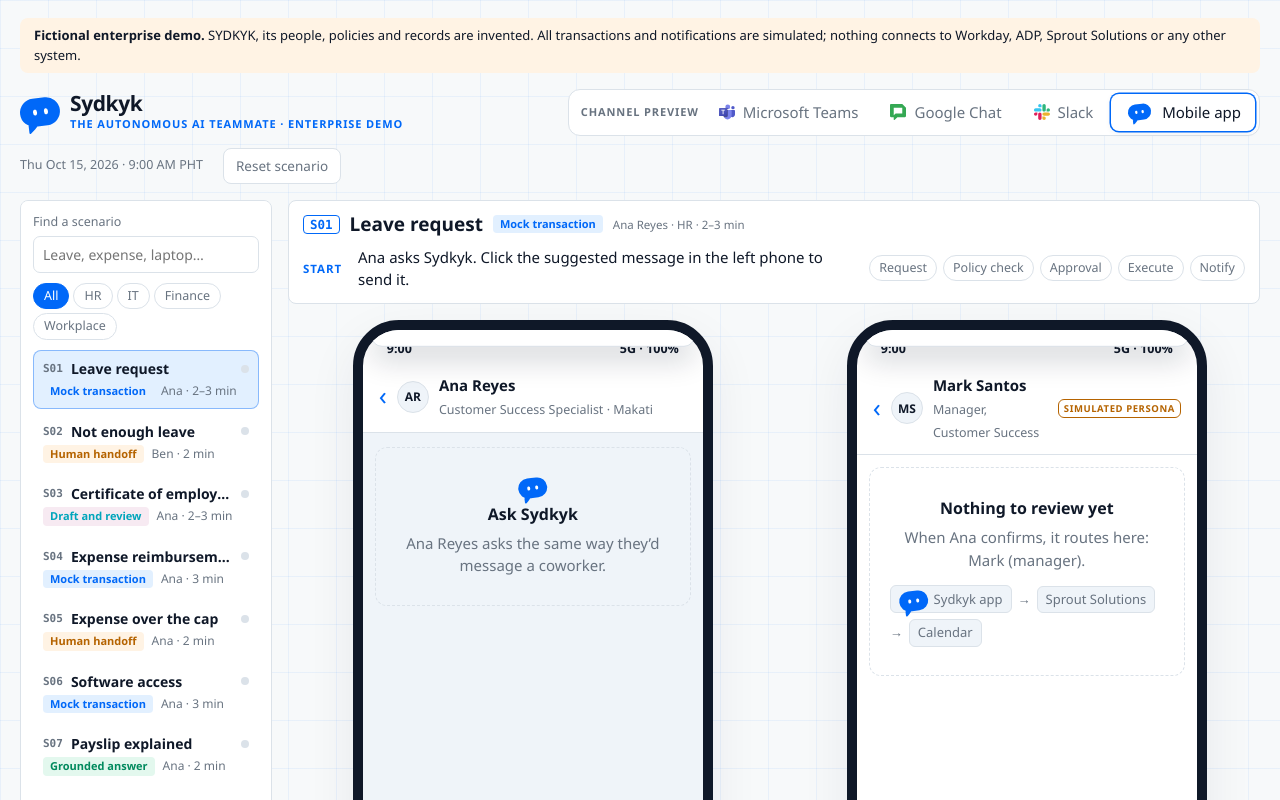
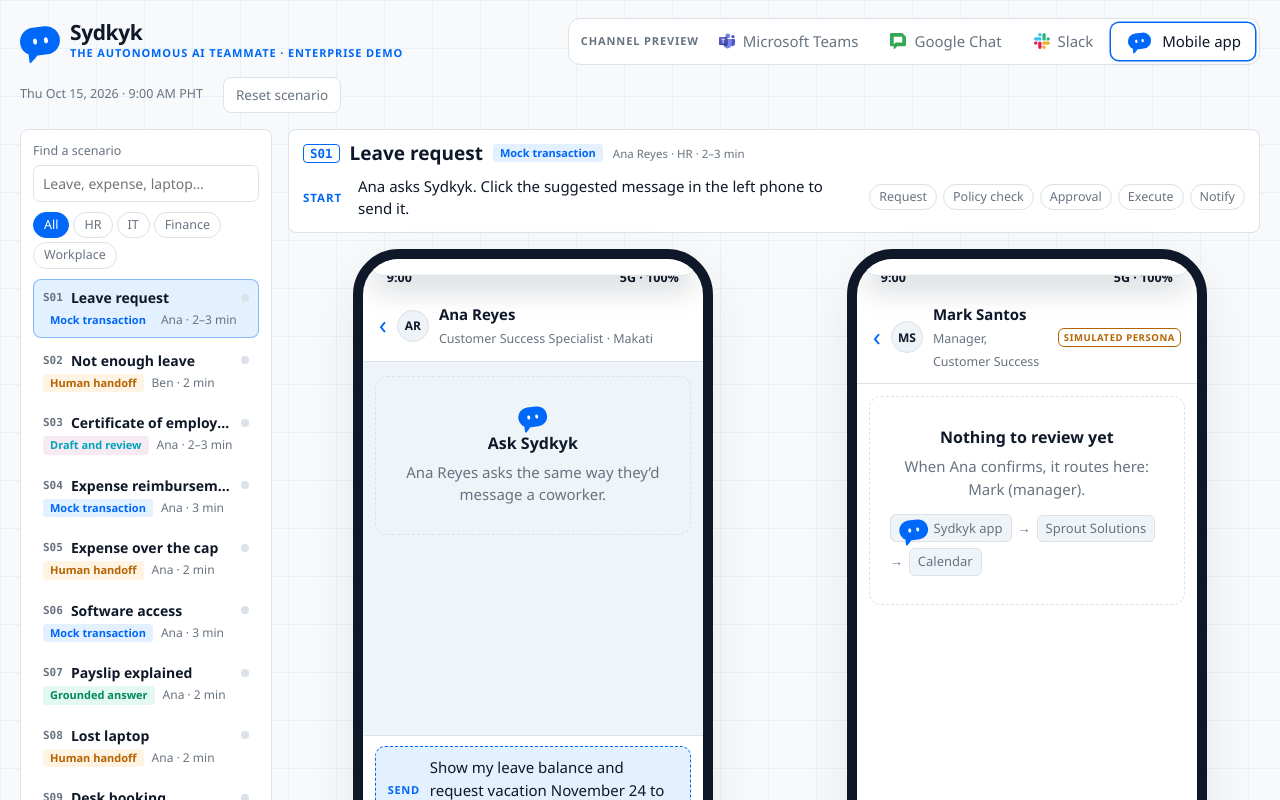
Before and after one commit to N-ablly/sydkyk, a Next.js app: page /experience/demo in a window 1280 px wide. Shown: the top 800 px of the page. Built offline with nearby package versions, Linux system fonts and the light colour scheme.

Commit message:
feat: remove the fictional-demo banner and roadmap list from the demo page
Co-Authored-By: Claude Opus 5.5 <noreply@anthropic.com>

```diff
--- a/components/demo/demo.tsx
+++ b/components/demo/demo.tsx
@@ -78,11 +78,6 @@ export function Demo({ initialScenario }: { initialScenario?: ScenarioId }) {
 
   return (
     <div className="wrap">
-      <p className="banner" role="note">
-        <strong>Fictional enterprise demo.</strong> SYDKYK, its people, policies and records are invented. All transactions and
-        notifications are simulated; nothing connects to Workday, ADP, Sprout Solutions or any other system.
-      </p>
-
       <header className="top">
         <div className="brand">
           <Mascot />
--- a/components/demo/scenario-rail.tsx
+++ b/components/demo/scenario-rail.tsx
@@ -3,7 +3,6 @@
 import { useId, useState } from "react";
 import { PERSONAS } from "@/lib/demo/personas";
 import { DOMAINS, MODE_LABEL, SCENARIOS, SCENARIO_ORDER } from "@/lib/demo/scenarios";
-import { ROADMAP } from "@/lib/demo/sources.generated";
 import type { Domain, DemoState, ScenarioId } from "@/lib/demo/types";
 
 interface Props {
@@ -24,7 +23,6 @@ export function ScenarioRail({ state, onSelect }: Props) {
     return [s.title, s.prompt, s.domain, MODE_LABEL[s.mode], PERSONAS[s.requester].name].join(" ").toLowerCase().includes(q);
   });
 
-  const roadmapTotal = Object.values(ROADMAP).reduce((n, list) => n + list.length, 0);
 
   return (
     <nav className="rail" aria-label="Demo scenarios">
@@ -62,19 +60,6 @@ export function ScenarioRail({ state, onSelect }: Props) {
         })}
         {visible.length === 0 && <li className="meta">No scenario matches “{query}”.</li>}
       </ul>
-      <details className="roadmap">
-        <summary>
-          Roadmap · {roadmapTotal} more use cases <span className="meta">specified, not built</span>
-        </summary>
-        {DOMAINS.map((d) => (
-          <div key={d}>
-            <p className="sec-l">
-              {d} · {ROADMAP[d]?.length ?? 0}
-            </p>
-            <p className="meta">{(ROADMAP[d] ?? []).slice(0, 8).join(", ")}{(ROADMAP[d]?.length ?? 0) > 8 ? ", …" : ""}</p>
-          </div>
-        ))}
-      </details>
     </nav>
   );
 }
```
